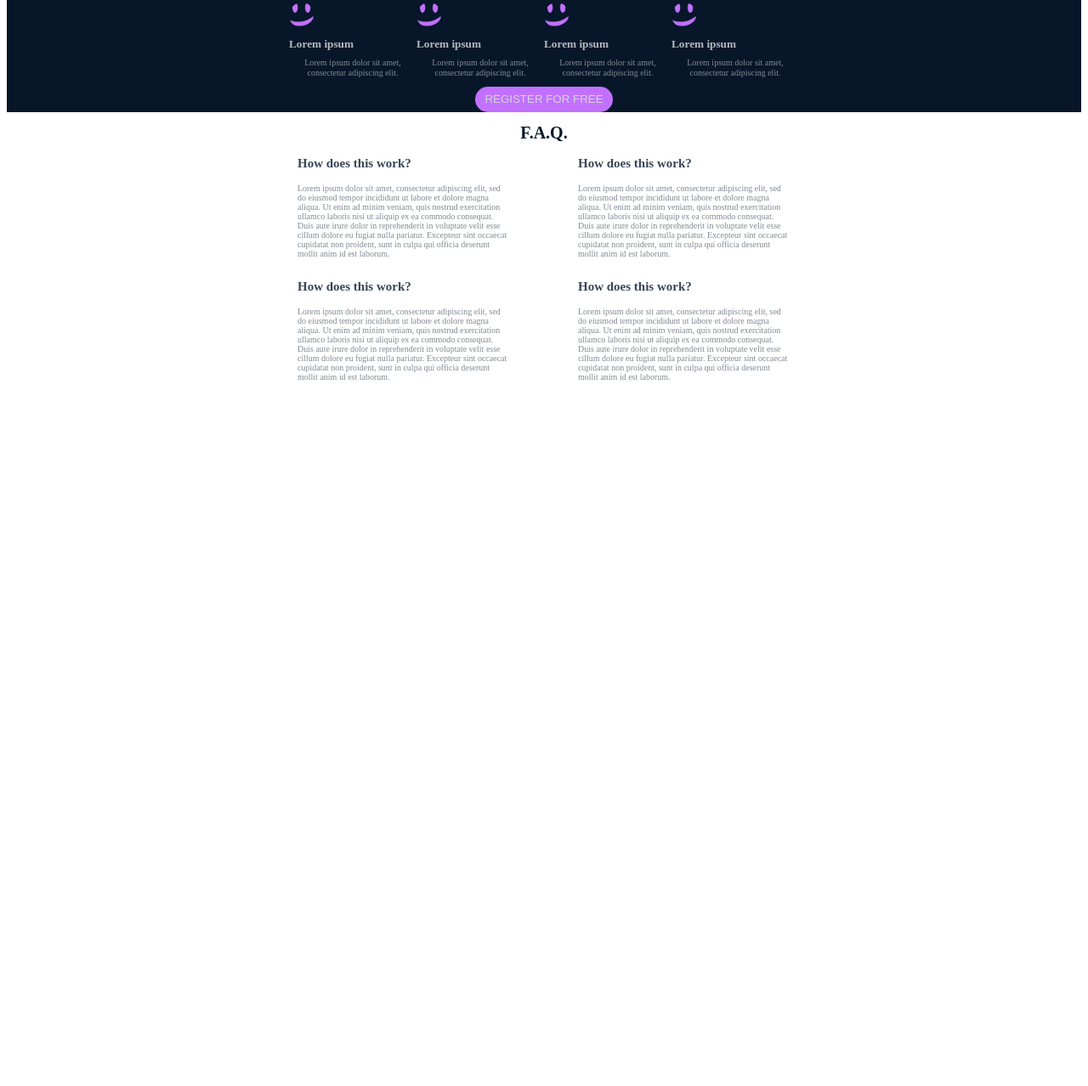
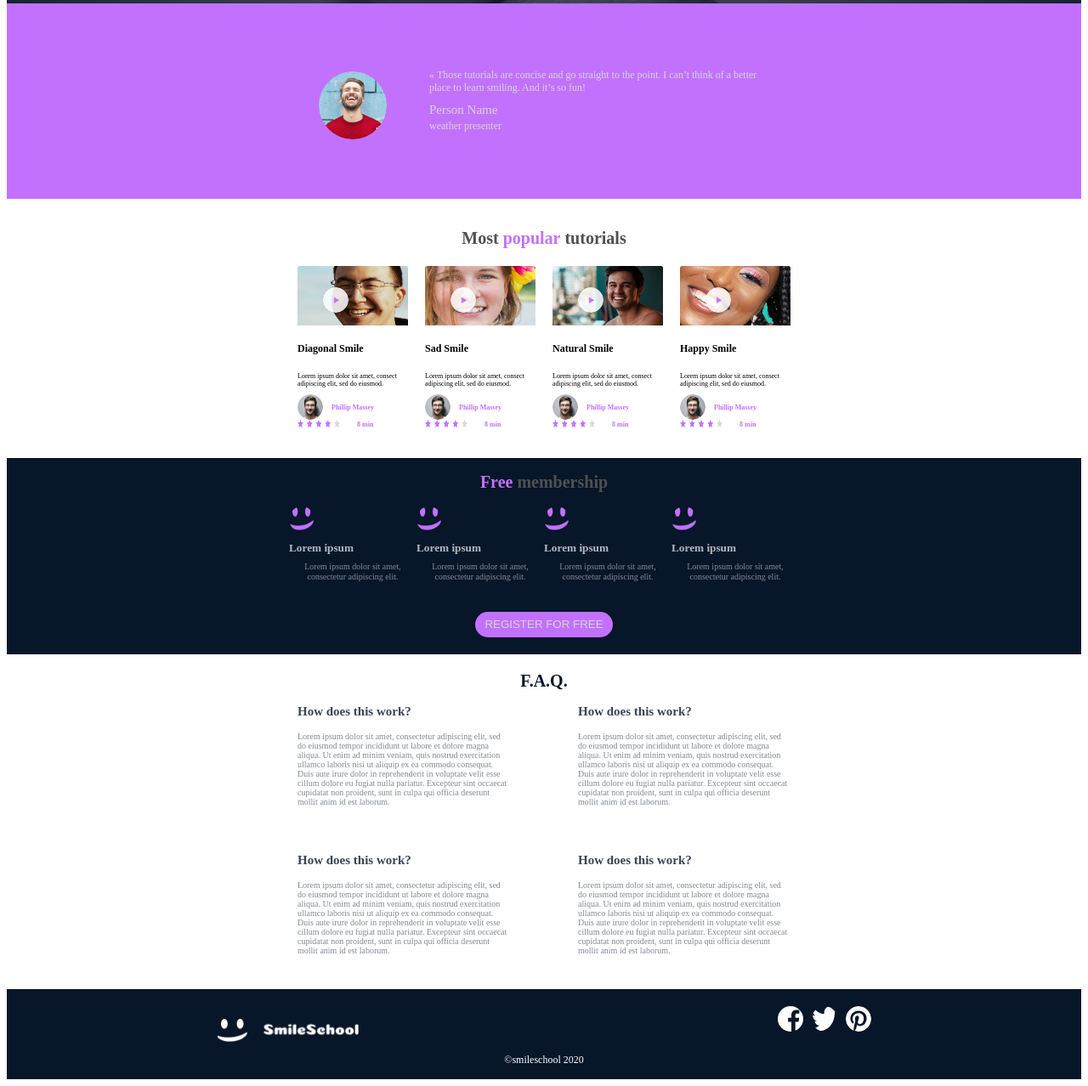
Before and after one commit to benidama/alx_html_css, a plain HTML site: page css_advanced/index.html in a window 1280 px wide. Shown: the part 648-1926 px from the top of the page at 85% size. Before the commit the page ends 1107 px from the top, so only its background shows below. Drawn offline with Linux system fonts and the light colour scheme.

Commit message:
my full project

```diff
--- a/css_advanced/index.html
+++ b/css_advanced/index.html
@@ -78,7 +78,9 @@
         </aside>
       </div>
       <div id="user-testmonial">
-        <h1 class="head-2">Most <span class="hadp">popular</span> tutorials</h1>
+        <h1 class="head-2 hay">
+          Most <span class="hadp">popular</span> tutorials
+        </h1>
         <div class="small-content">
           <div class="user-video">
             <div class="make-video">
@@ -151,7 +153,7 @@
               <img class="phillip" src="/images/1.png" alt="user profile" />
               <p class="pill new-one">Phillip Massey</p>
             </div>
-            <div class="philli-card gapus">
+            <div class="philli-card gapus hiy">
               <img class="star" src="/images/rating.png" alt="user profile" />
               <p class="para8 pill">8 min</p>
             </div>
@@ -159,7 +161,9 @@
         </div>
       </div>
       <div class="user-feedback">
-        <h2 class="head-2 how"><span class="hadp">Free</span> membership</h2>
+        <h2 class="head-2 head-k how">
+          <span class="hadp">Free</span> membership
+        </h2>
 
         <div class="how-user-impot">
           <div class="user-info">
@@ -192,7 +196,7 @@
           </div>
         </div>
         <div class="how">
-          <div><button class="button how">REGISTER FOR FREE</button></div>
+          <div><button class="button how fina">REGISTER FOR FREE</button></div>
         </div>
       </div>
       <div class="kanyuzo"></div>
@@ -250,6 +254,18 @@
           </p>
         </div>
       </div>
+      <footer>
+        <div id="conte">
+          <img class="logo" src="/images/logo.png" alt="school logo" />
+          <div class="img-look">
+            <img class="social" src="/icon-facebook.svg" alt="icon-facebook" />
+            <img class="social" src="/icon-twitter.svg" alt="" />
+            <img class="social" src="/icon-pinterest.svg" alt="" />
+          </div>
+        </div>
+
+        <p id="unnom">©smileschool 2020</p>
+      </footer>
     </div>
   </body>
 </html>
--- a/css_advanced/styles.css
+++ b/css_advanced/styles.css
@@ -9,7 +9,7 @@
   flex-direction: column;
   justify-content: center;
   justify-items: center;
-  height: 100vh;
+  height: 1910px;
 }
 
 .header-section {
@@ -160,7 +160,7 @@ h1 {
 }
 
 .img2 {
-  margin-top: 40px;
+  margin-top: 80px;
 }
 
 .name-p {
@@ -306,6 +306,14 @@ h1 {
   margin-top: 35px;
 }
 
+.hay {
+  margin-top: 35px;
+}
+
+.hiy {
+  margin-bottom: 35px;
+}
+
 .head0 {
   text-align: center;
   color: rgba(255, 255, 255, 1);
@@ -326,11 +334,17 @@ h1 {
   justify-content: center;
   justify-items: center;
   gap: 80px;
+  margin-bottom: 30px;
 }
 
+.fina {
+  margin-top: 25px;
+  margin-bottom: 20px;
+}
 .gtt {
   color: rgba(7, 22, 41, 1);
   font-size: 20px;
+  margin-top: 20px;
 }
 
 .design {
@@ -347,9 +361,40 @@ h1 {
 }
 
 footer {
-  background-color: rgba(7, 22, 41, 1);
+  background: rgba(7, 22, 41, 1);
   display: flex;
   flex-direction: column;
   justify-content: center;
   justify-items: center;
 }
+
+#conte {
+  display: flex;
+  flex-direction: row;
+  justify-content: space-around;
+  justify-items: center;
+  margin-top: 20px;
+}
+
+.img-look {
+  display: flex;
+  flex-direction: row;
+  justify-content: center;
+  justify-items: center;
+  gap: 10px;
+}
+
+#unnom {
+  color: rgba(255, 255, 255, 1);
+  font-family: Source Sans Pro;
+  font-size: 12px;
+  font-weight: 400;
+  text-align: left;
+  text-align: center;
+  margin-bottom: 15px;
+}
+.social {
+  width: 30px;
+  height: 30px;
+  border-radius: 50%;
+}
```
Also changed, not shown: icon-facebook.svg (added), icon-pinterest.svg (added), icon-twitter.svg (added).
